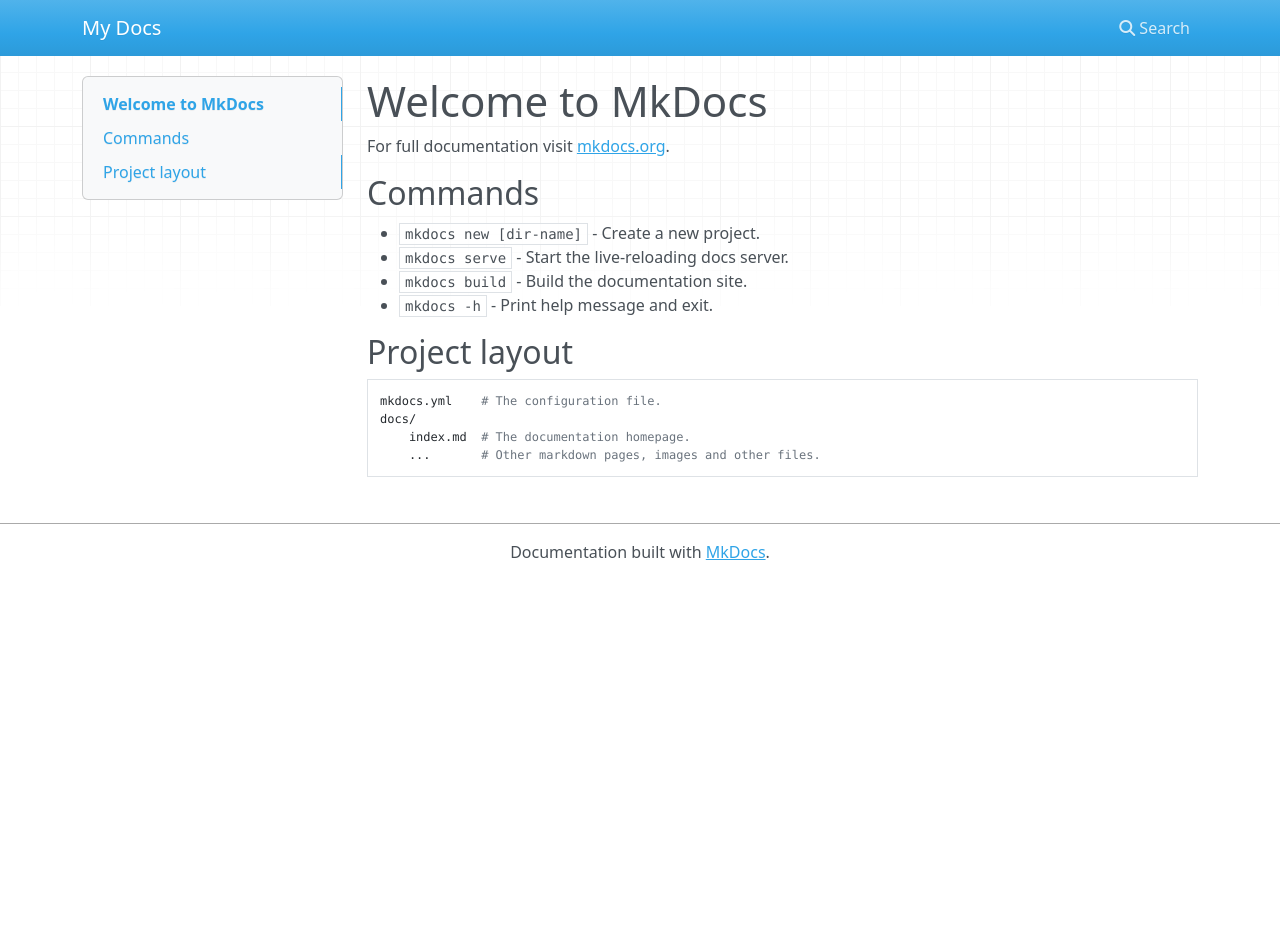
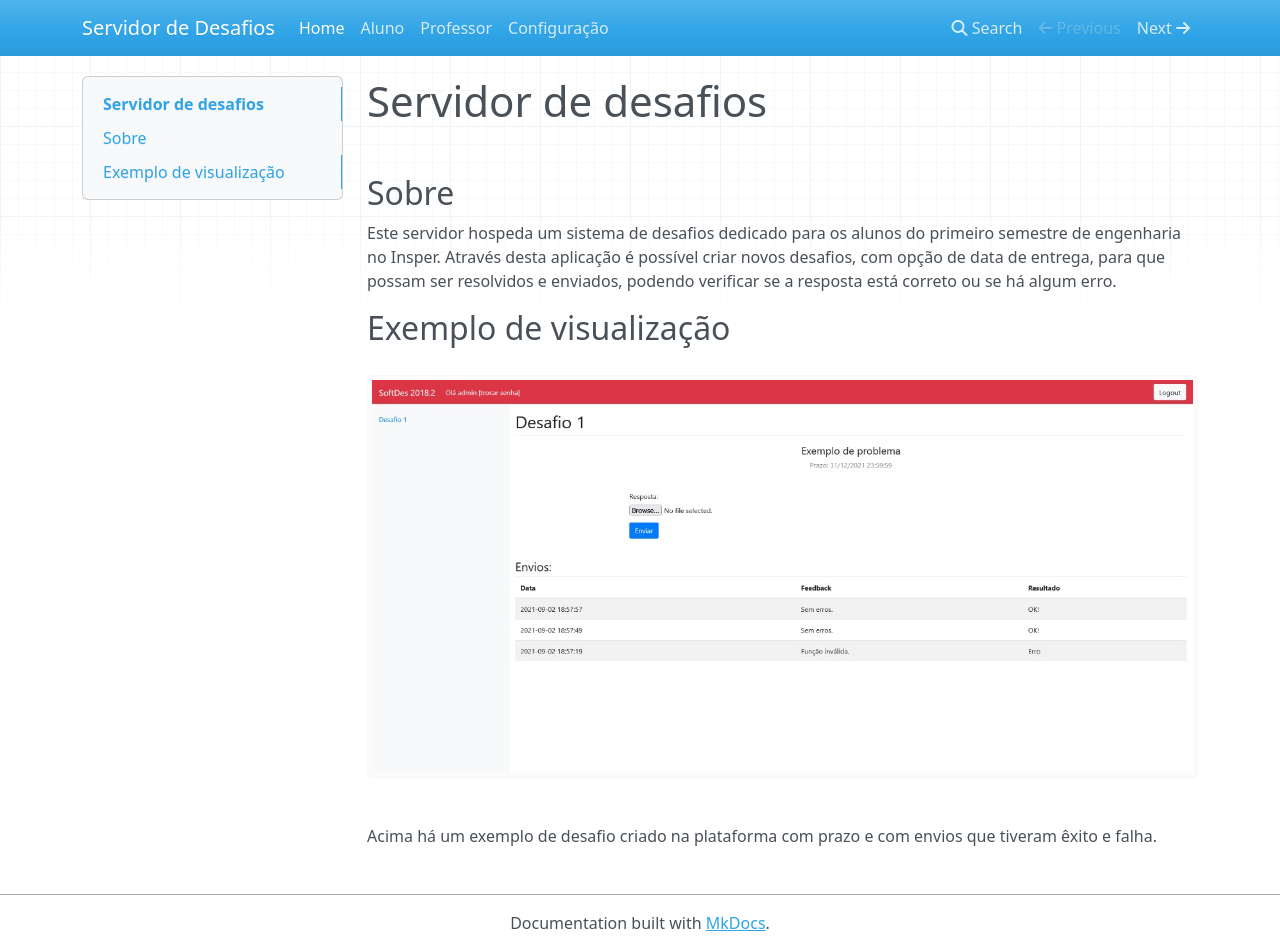
Before and after one commit to HenryRocha/softdes-desafios, an MkDocs documentation site: the page built from docs/index.md, in a window 1280 px wide and 951 px high. Built offline with MkDocs 1.6.1, drawn with Linux system fonts in a browser that asks for light colours; nearby versions of some CDN libraries.

Commit message:
documentation

```diff
--- a/docs/index.md
+++ b/docs/index.md
@@ -1,17 +1,10 @@
-# Welcome to MkDocs
+# Servidor de desafios
+<br>
 
-For full documentation visit [mkdocs.org](https://www.mkdocs.org).
+## Sobre
+Este servidor hospeda um sistema de desafios dedicado para os alunos do primeiro semestre de engenharia no Insper. Através desta aplicação é possível criar novos desafios, com opção de data de entrega, para que possam ser resolvidos e enviados, podendo verificar se a resposta está correto ou se há algum erro.
 
-## Commands
+## Exemplo de visualização
+![index](./index.jpeg)
 
-* `mkdocs new [dir-name]` - Create a new project.
-* `mkdocs serve` - Start the live-reloading docs server.
-* `mkdocs build` - Build the documentation site.
-* `mkdocs -h` - Print help message and exit.
-
-## Project layout
-
-    mkdocs.yml    # The configuration file.
-    docs/
-        index.md  # The documentation homepage.
-        ...       # Other markdown pages, images and other files.
+Acima há um exemplo de desafio criado na plataforma com prazo e com envios que tiveram êxito e falha.
--- a/mkdocs.yml
+++ b/mkdocs.yml
@@ -1 +1,6 @@
-site_name: My Docs
+site_name: Servidor de Desafios
+nav:
+  - Home: index.md
+  - Aluno: aluno.md
+  - Professor: professor.md
+  - Configuração: config.md
```
Also changed, not shown: docs/aluno.md (added, +20 -0 lines), docs/config.md (added, +33 -0 lines), docs/professor.md (added, +33 -0 lines), docs/index.jpeg (added).
